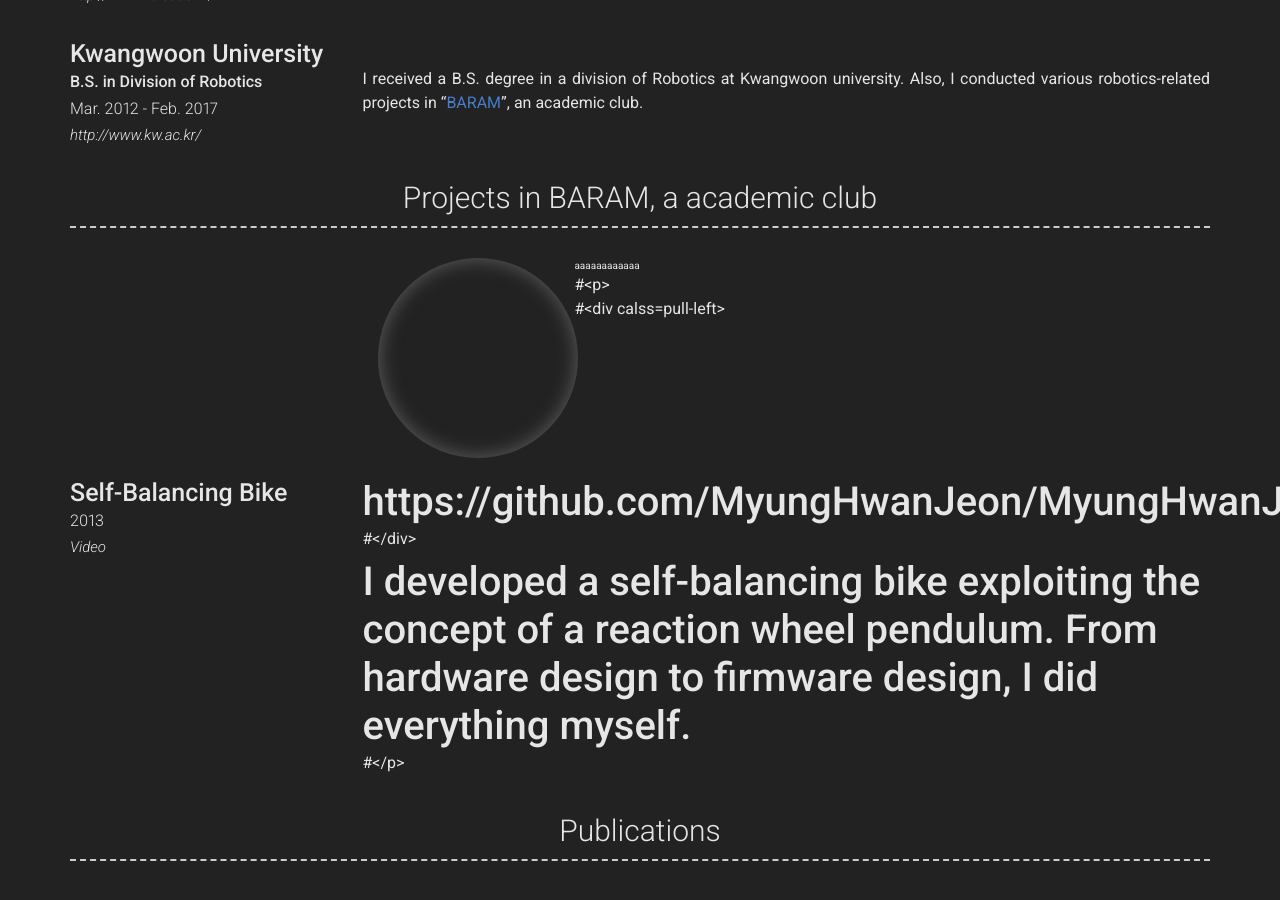
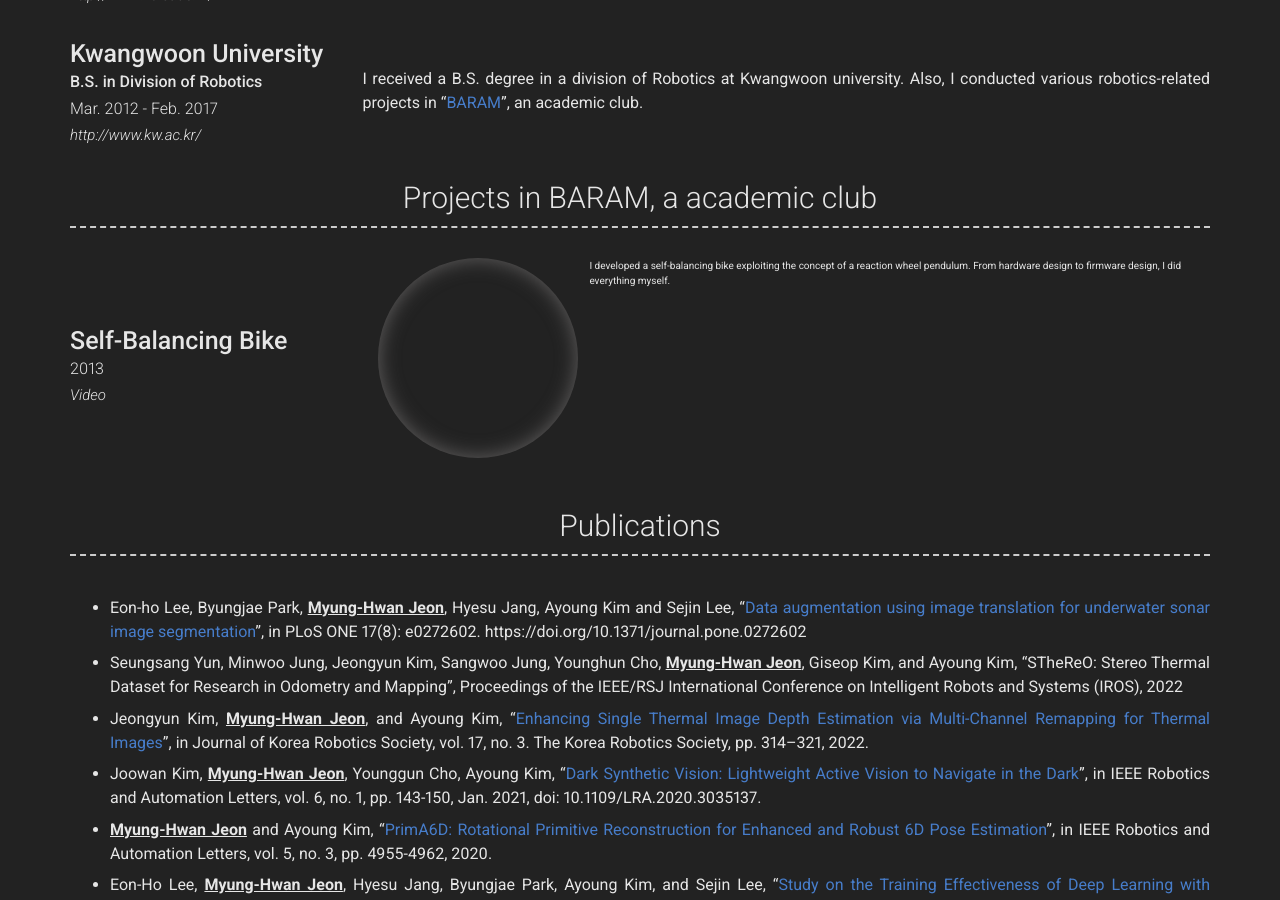
Before and after one commit to MyungHwanJeon/MyungHwanJeon.github.io, a Jekyll site: the page built from index.md, in a window 1280 px wide and 900 px high, scrolled down 1405 px. Built offline with Jekyll 4.4.1, drawn with Linux system fonts in a browser that asks for light colours; nearby versions of some CDN libraries.

Commit message:
Update _config.yml

```diff
--- a/_config.yml
+++ b/_config.yml
@@ -147,19 +147,14 @@
         description: | # this will include new lines to allow paragraphs
 
           <div class="col-xs-12 col-sm-4 col-md-3 no-print">
-            <span class="profile-img" style="background-image: images/me.JPG"></span>
+            <span class="profile-img" style="background-image: https://github.com/MyungHwanJeon/MyungHwanJeon.github.io/images/me.JPG"></span>
           </div>
 
-          <div class="{{ 'col-xs-12 ' }}">
-            aaaaaaaaaaaa
+          <div class="{{ 'ol-sm-8 col-md-9 col-print-12' }}">
+            I developed a self-balancing bike exploiting the concept of a reaction wheel pendulum. From hardware design to firmware design, I did everything myself.
+
           </div>
 
-          #<p>
-          #<div calss=pull-left>
-          #  https://github.com/MyungHwanJeon/MyungHwanJeon.github.io/images/me.JPG
-          #</div>
-          #  I developed a self-balancing bike exploiting the concept of a reaction wheel pendulum. From hardware design to firmware design, I did everything myself.
-          #</p>
 
   - title: Publications
     layout: text
```
